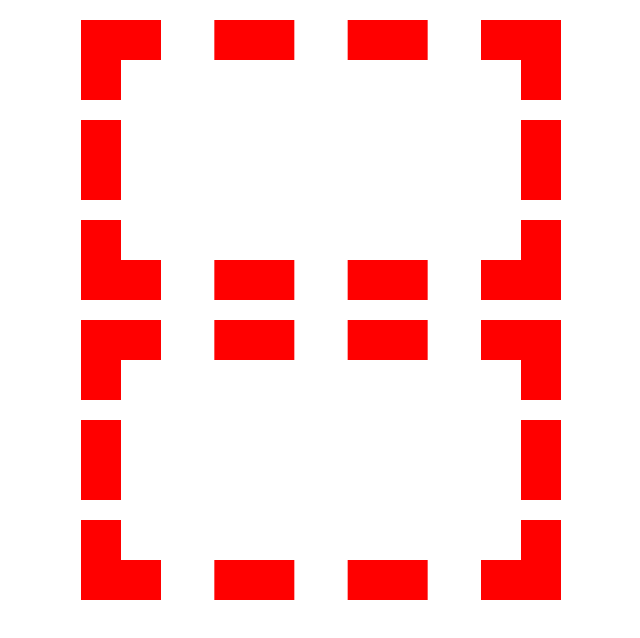
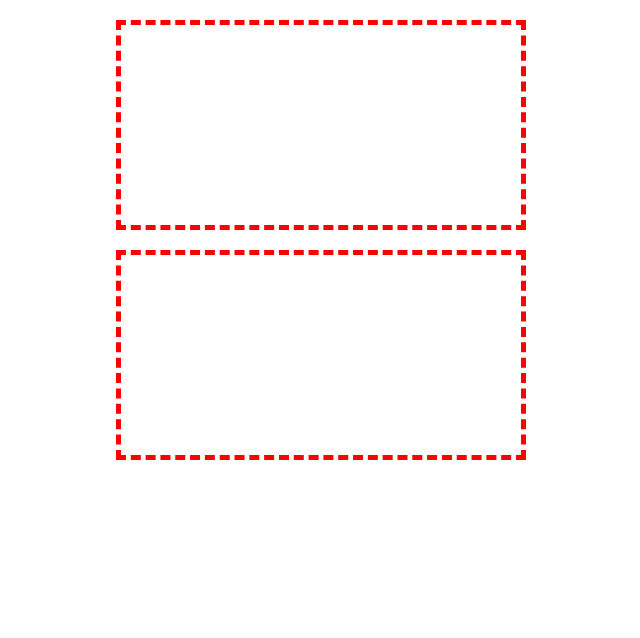
Before and after one commit to alphamike7/Basics_css, a plain HTML site: page 4_divs/index.html in a window 1280 px wide. Shown: the whole page, without its empty margins (319-959 px from the left). Drawn offline with Linux system fonts and the light colour scheme.

Commit message:
Modified divs css file border

```diff
--- a/4_divs/main.css
+++ b/4_divs/main.css
@@ -1,6 +1,6 @@
 div {
     width: 400px;
     height: 200px;
-    border: 40px dashed red;
+    border: 5px dashed red;
     margin: 20px auto;
 }
```
